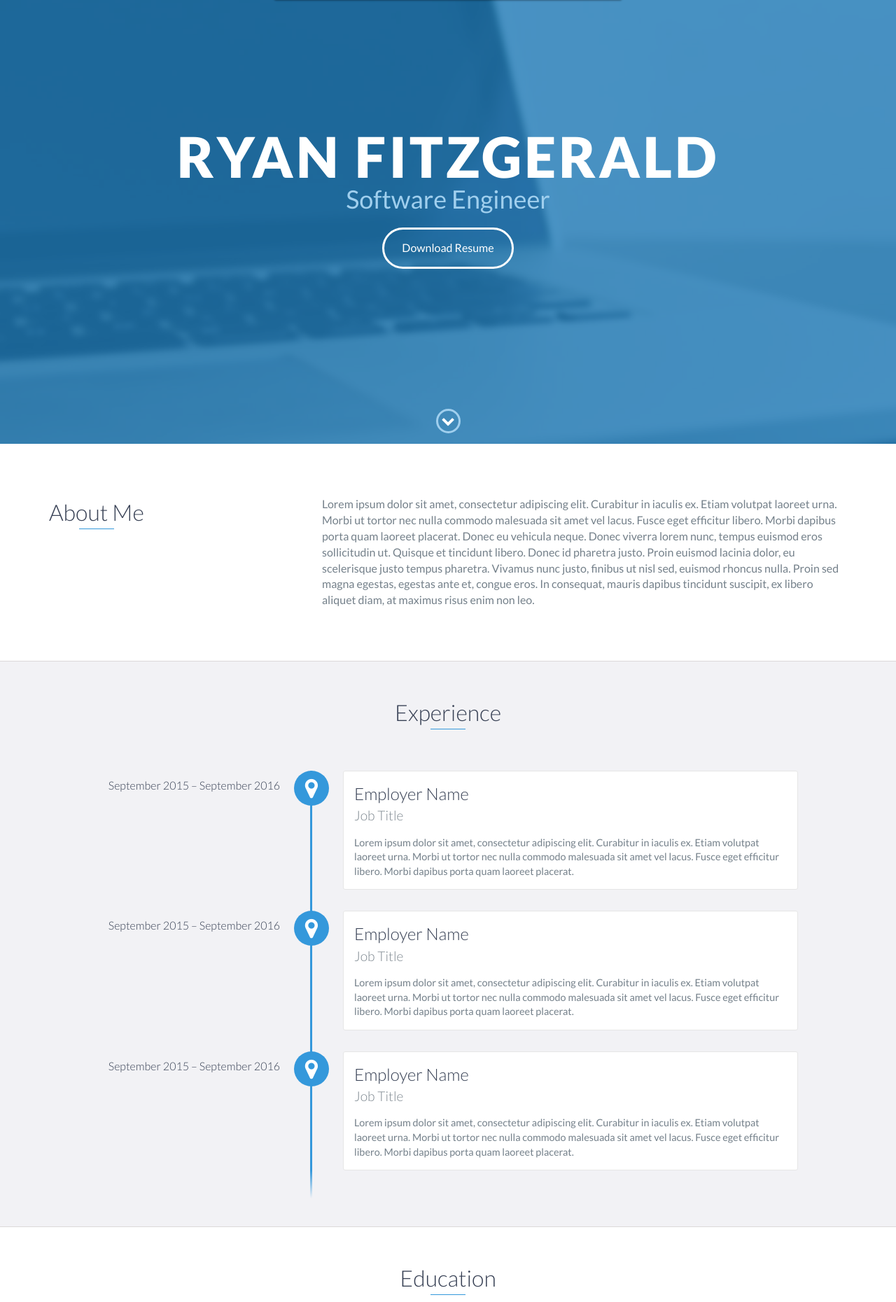
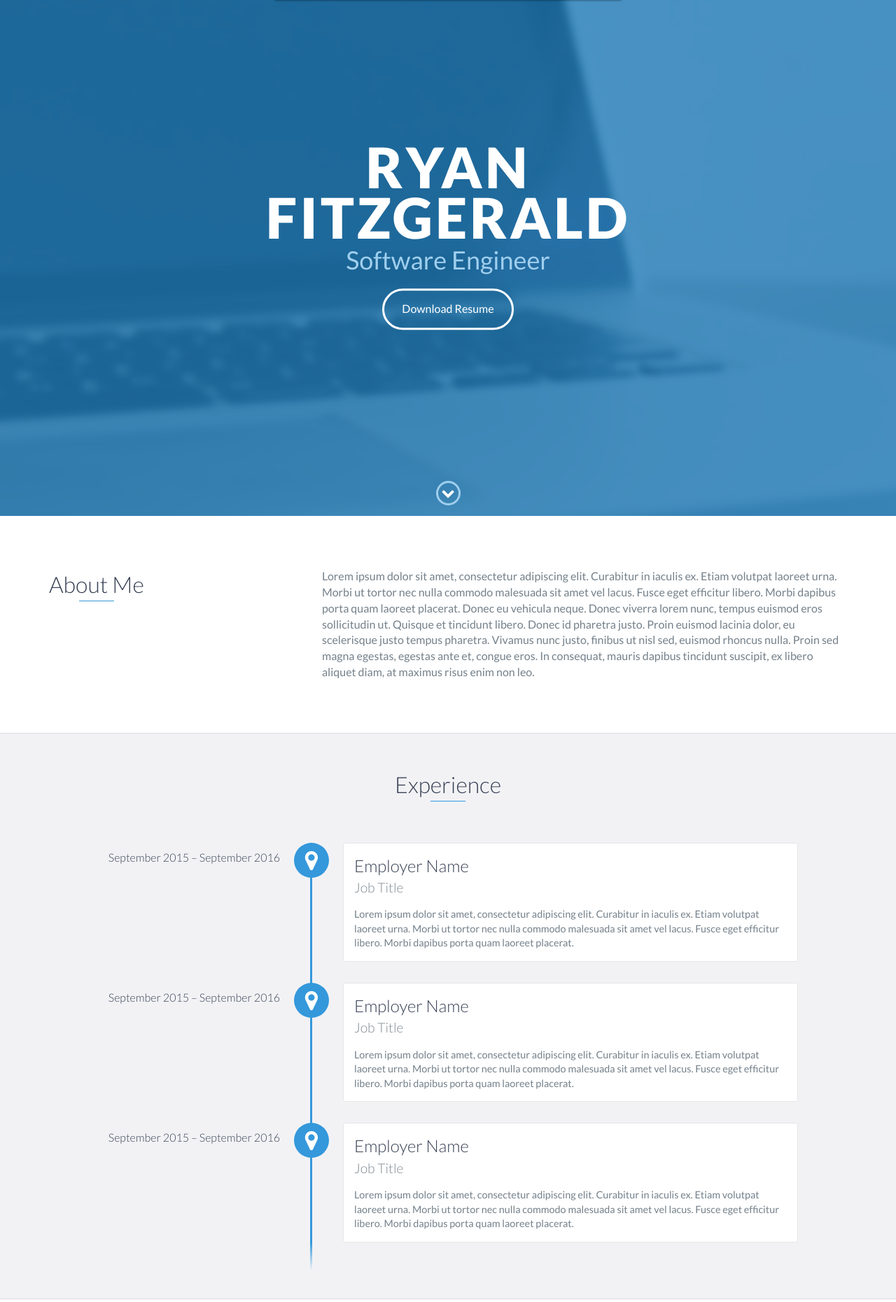
Before and after one commit to nguyennhat2711/PortfolioNguyen, a PHP site: page / in a window 1280 px wide. Shown: the part 63-1923 px from the top of the page at 70% size. Run offline with PHP 8.4, Linux system fonts and the light colour scheme.

Commit message:
1.1.2 - Header link class; background height; contact bg

```diff
--- a/js/scripts.js
+++ b/js/scripts.js
@@ -17,6 +17,10 @@
 
     // Animate to section when nav is clicked
     $('header a').click(function(e) {
+
+        // Treat as normal link if no-scroll class
+        if ($(this).hasClass('no-scroll')) return;
+
         e.preventDefault();
         var heading = $(this).attr('href');
         var scrollDistance = $(heading).offset().top;
--- a/js/scripts.min.js
+++ b/js/scripts.min.js
@@ -9,4 +9,4 @@
     Description: This file contains all the scripts associated with the single-page
     portfolio website.
 */
-!function(e){e("html").removeClass("no-js"),e("header a").click(function(t){t.preventDefault();var i=e(this).attr("href"),n=e(i).offset().top;e("html, body").animate({scrollTop:n+"px"},Math.abs(window.pageYOffset-e(i).offset().top)/1),e("header").hasClass("active")&&e("header, body").removeClass("active")}),e("#to-top").click(function(){e("html, body").animate({scrollTop:0},500)}),e("#lead-down span").click(function(){var t=e("#lead").next().offset().top;e("html, body").animate({scrollTop:t+"px"},500)}),e("#experience-timeline").each(function(){$this=e(this),$userContent=$this.children("div"),$userContent.each(function(){e(this).addClass("vtimeline-content").wrap('<div class="vtimeline-point"><div class="vtimeline-block"></div></div>')}),$this.find(".vtimeline-point").each(function(){e(this).prepend('<div class="vtimeline-icon"><i class="fa fa-map-marker"></i></div>')}),$this.find(".vtimeline-content").each(function(){var t=e(this).data("date");t&&e(this).parent().prepend('<span class="vtimeline-date">'+t+"</span>")})}),e("#mobile-menu-open").click(function(){e("header, body").addClass("active")}),e("#mobile-menu-close").click(function(){e("header, body").removeClass("active")})}(jQuery);
+!function(e){e("html").removeClass("no-js"),e("header a").click(function(i){if(!e(this).hasClass("no-scroll")){i.preventDefault();var t=e(this).attr("href"),n=e(t).offset().top;e("html, body").animate({scrollTop:n+"px"},Math.abs(window.pageYOffset-e(t).offset().top)/1),e("header").hasClass("active")&&e("header, body").removeClass("active")}}),e("#to-top").click(function(){e("html, body").animate({scrollTop:0},500)}),e("#lead-down span").click(function(){var i=e("#lead").next().offset().top;e("html, body").animate({scrollTop:i+"px"},500)}),e("#experience-timeline").each(function(){$this=e(this),$userContent=$this.children("div"),$userContent.each(function(){e(this).addClass("vtimeline-content").wrap('<div class="vtimeline-point"><div class="vtimeline-block"></div></div>')}),$this.find(".vtimeline-point").each(function(){e(this).prepend('<div class="vtimeline-icon"><i class="fa fa-map-marker"></i></div>')}),$this.find(".vtimeline-content").each(function(){var i=e(this).data("date");i&&e(this).parent().prepend('<span class="vtimeline-date">'+i+"</span>")})}),e("#mobile-menu-open").click(function(){e("header, body").addClass("active")}),e("#mobile-menu-close").click(function(){e("header, body").removeClass("active")})}(jQuery);
--- a/package.json
+++ b/package.json
@@ -1,6 +1,6 @@
 {
   "name": "devportfolio-template",
-  "version": "1.1.1",
+  "version": "1.1.2",
   "description": "",
   "main": "js/scripts.js",
   "keywords": [
--- a/scss/styles.scss
+++ b/scss/styles.scss
@@ -202,7 +202,7 @@ header {
     top: 10px;
     color: $base-color;
     font-size: 1.5em;
-    z-index: 10;
+    z-index: 20;
     padding: 0 7px;
     border-radius: 4px;
     background: $background;
@@ -341,14 +341,21 @@ footer {
 
 #lead {
     position: relative;
+    height: 100vh;
+    min-height: 500px;
+    max-height: 1080px;
     background: url(../images/lead-bg.jpg);
     background-size: cover;
-    padding: 250px 15px;
+    padding: 15px;
+    overflow: hidden;
 }
 
 #lead-content {
-    position: relative;
+    position: absolute;
     z-index: 10;
+    top: 50%;
+    left: 50%;
+    transform: translate(-50%, -50%);
     text-align: center;
 
     h1, h2 {
@@ -408,7 +415,7 @@ footer {
     i {
         animation: pulsate 1.5s ease;
         animation-iteration-count: infinite;
-        padding-top: 5px;
+        padding-top: 5px;;
     }
 }
 
@@ -725,9 +732,8 @@ footer {
         border-radius: 4px;
         border: none;
         margin-bottom: 10px;
-        background: #246c9c;
+        background: darken($base-color, 15%);
         color: #fff;
-        border: 1px solid #246c9c;
         @include transition();
         @include placeholder {
             color: #fff;
@@ -735,7 +741,7 @@ footer {
 
         &:focus {
             outline: none;
-            background: darken(#246c9c, 10%);
+            background: darken($base-color, 25%);
         }
     }
 
@@ -801,10 +807,18 @@ footer {
 @media only screen and (max-width : 992px) {
 
     #lead {
+        height: auto;
+        min-height: auto;
+        max-height: auto;
         padding: 100px 15px;
     }
 
     #lead-content {
+        position: relative;
+        transform: none;
+        left: auto;
+        top: auto;
+
         h1 {
             font-size: 3em;
         }
```
Also changed, not shown: README.md, css/styles.css.
